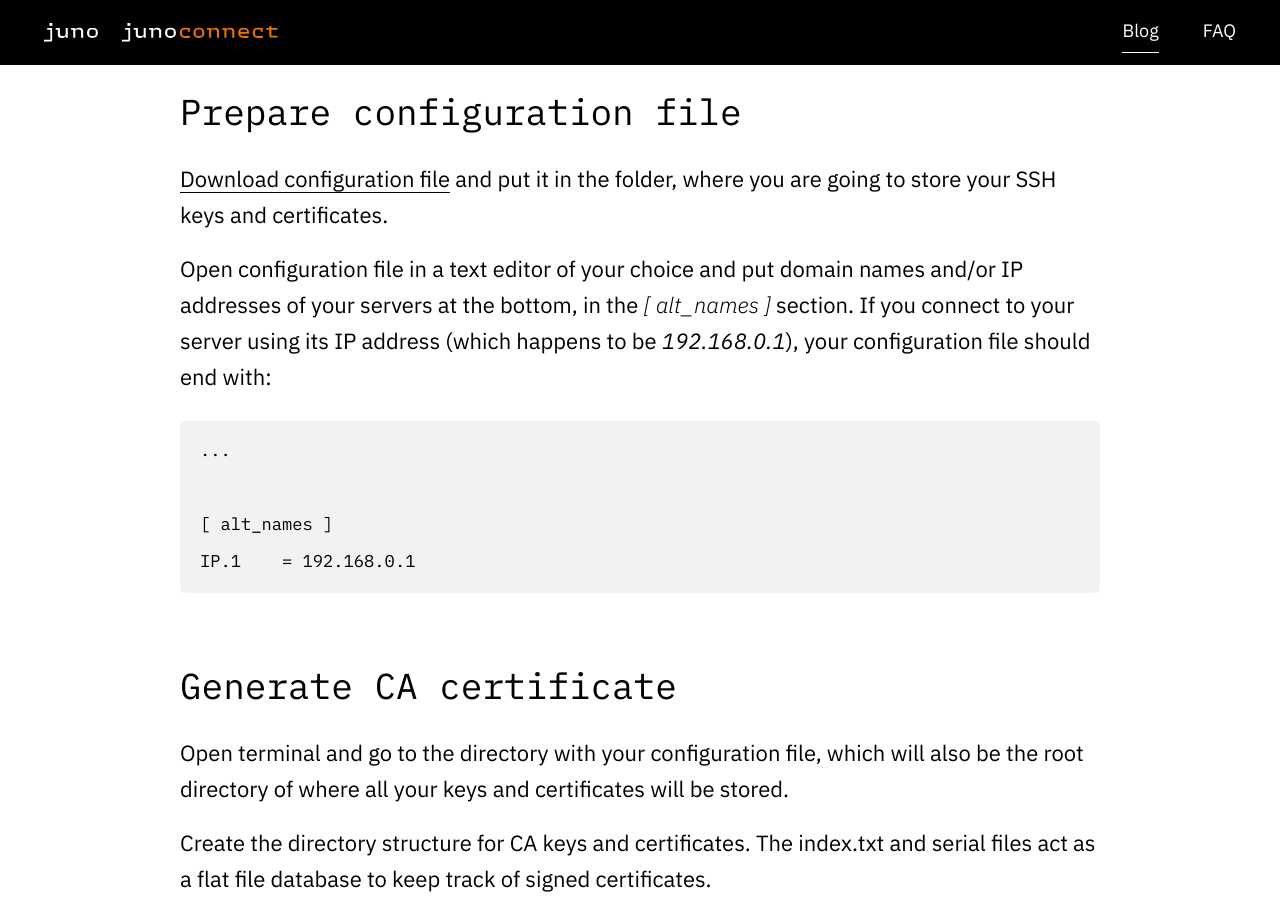
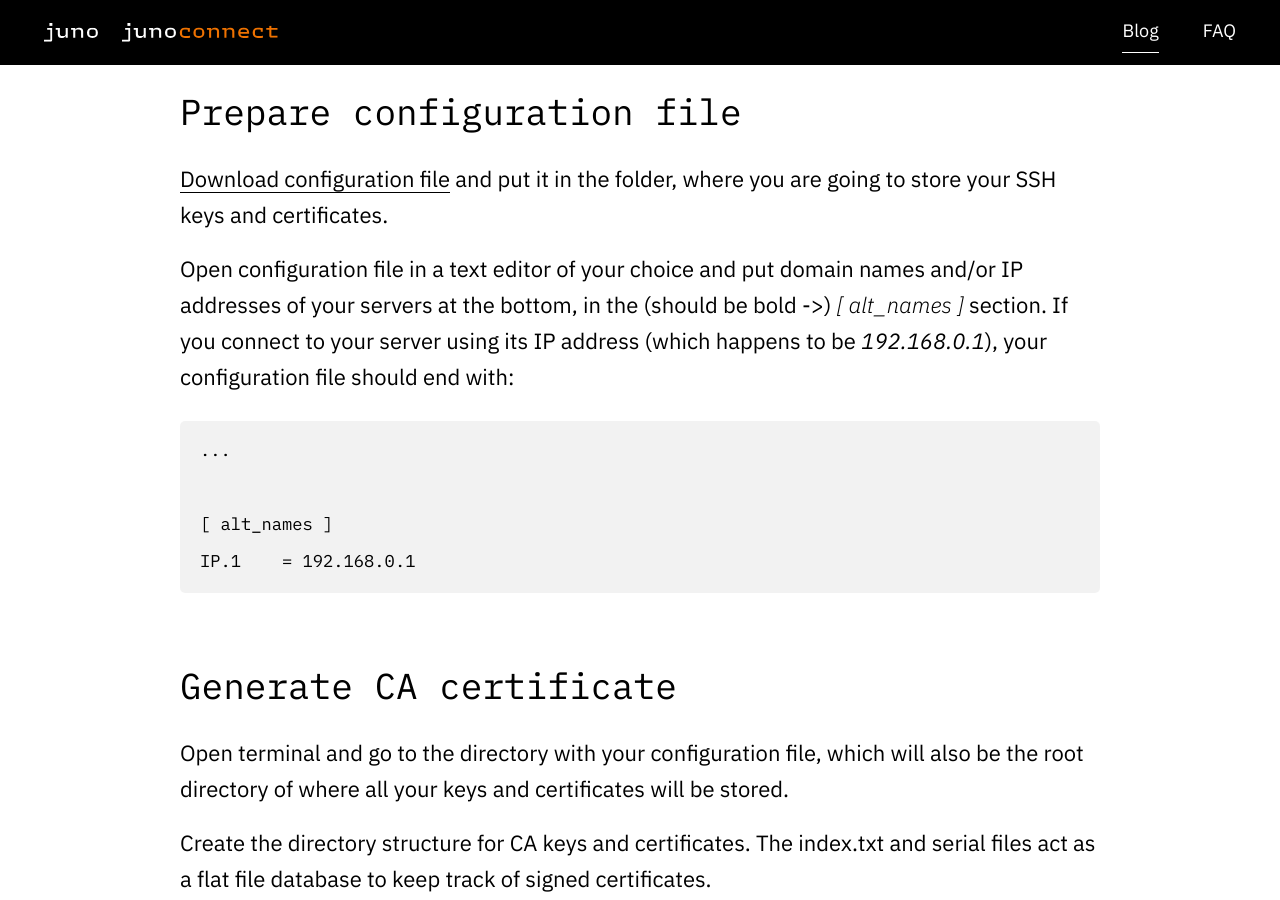
Before and after one commit to test-juno-sh/juno-website-test, a Jekyll site: the page built from _posts/2017-09-01-ssl-self-signed-cert.markdown, in a window 1280 px wide and 900 px high, scrolled down 1374 px. Built offline with Jekyll 4.4.1, drawn with Linux system fonts in a browser that asks for light colours.

Commit message:
Update 2017-09-01-ssl-self-signed-cert.markdown

````diff
--- a/_posts/2017-09-01-ssl-self-signed-cert.markdown
+++ b/_posts/2017-09-01-ssl-self-signed-cert.markdown
@@ -33,7 +33,7 @@ If `which` command does not return a path then you will need to install openssl
 
 [Download configuration file](/images/openssl.cnf) and put it in the folder, where you are going to store your SSH keys and certificates.
 
-Open configuration file in a text editor of your choice and put domain names and/or IP addresses of your servers at the bottom, in the *[ alt_names ]* section. If you connect to your server using its IP address (which happens to be **192.168.0.1**), your configuration file should end with:
+Open configuration file in a text editor of your choice and put domain names and/or IP addresses of your servers at the bottom, in the (should be bold ->) *[ alt_names ]* section. If you connect to your server using its IP address (which happens to be **192.168.0.1**), your configuration file should end with:
 
 ```
 ...
````
